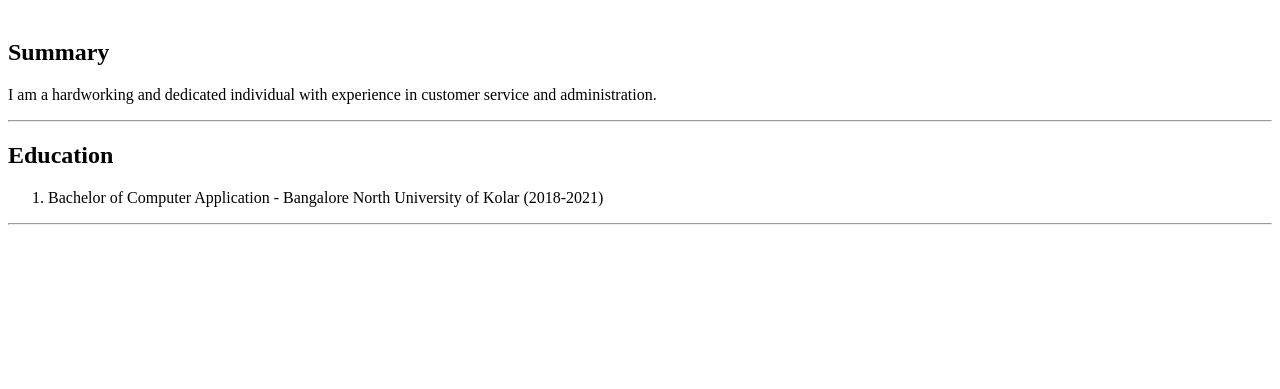
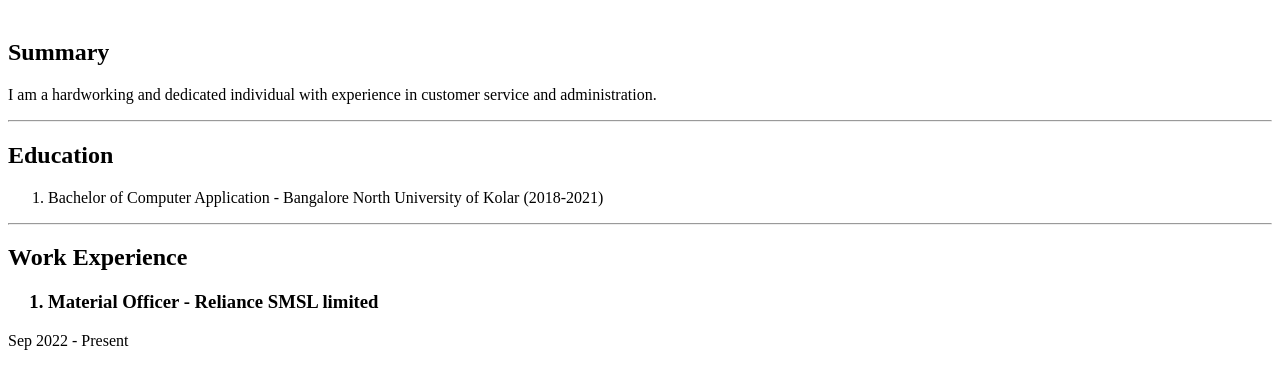
Before and after one commit to Sunil-Kumar-KV/Resume-portfolio, a plain HTML site: page index.html in a window 1280 px wide. Shown: the part 79-468 px from the top of the page. Drawn offline with Linux system fonts and the light colour scheme.

Commit message:
Update index.html

```diff
--- a/index.html
+++ b/index.html
@@ -15,5 +15,9 @@
     <h2>Education</h2>
     <ol><li>Bachelor of Computer Application - Bangalore North University of Kolar (2018-2021)</li></ol>
     <hr />
+    <h2>Work Experience</h2>
+    <ol><h3><li>Material Officer - Reliance SMSL limited</li></h3></ol>
+    <div>Sep 2022 - Present</div>
+
 </body>
 </html>
```
